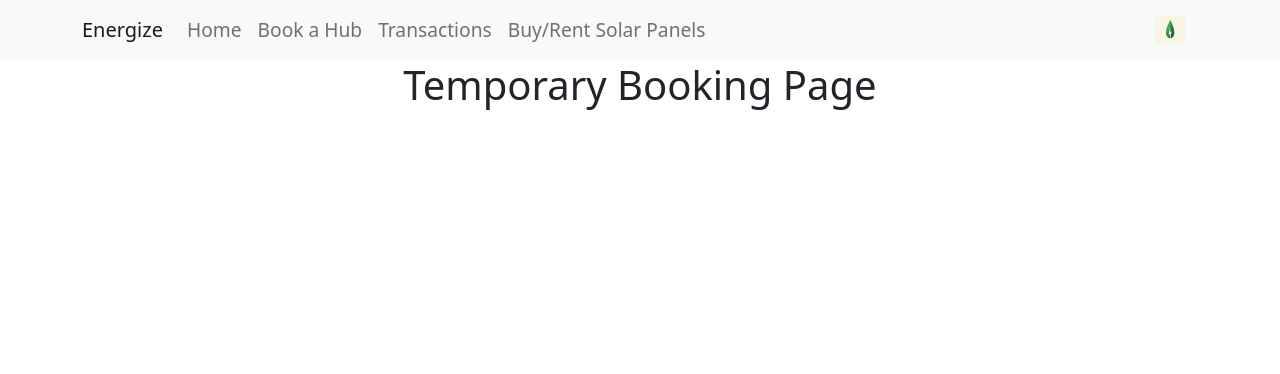
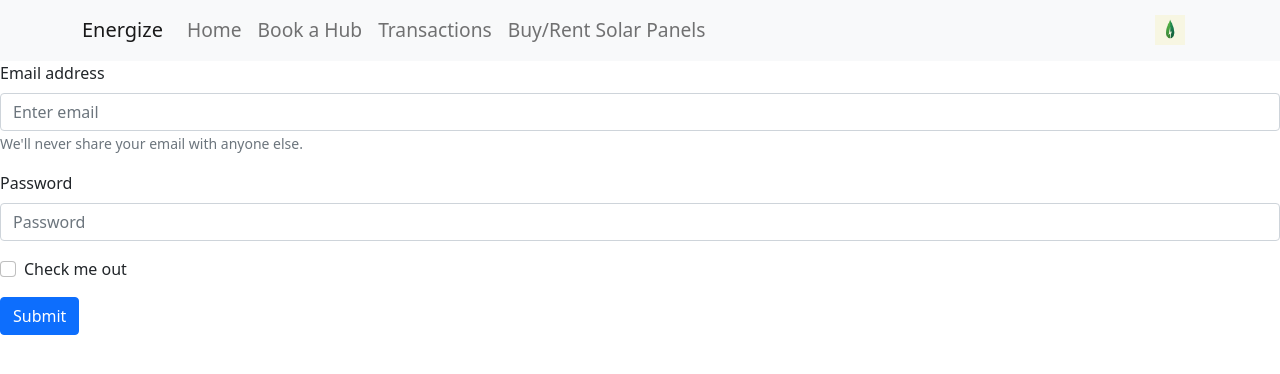
Before and after one commit to Chockaaa/Energize, a React (Create React App) app in the folder energize_app/: page /Book in a window 1280 px wide. Shown: the top 374 px of the page. Built offline with nearby package versions, Linux system fonts and the light colour scheme; no server answers; sample sign-in values are in the browser's storage.

Commit message:
map stuff

```diff
--- a/energize_app/src/App.js
+++ b/energize_app/src/App.js
@@ -21,7 +21,8 @@ function App() {
             <Routes>
               <Route exact path="/" element={<PrivateRoute><Dashboard/></PrivateRoute>} />
               <Route exact path="/Profile" element={<PrivateRoute><Profile/></PrivateRoute>} />
-              <Route exact path="/Book" element={<PrivateRoute><Booking/></PrivateRoute>} />
+              <Route exact path="/Book" element={<PrivateRoute><Booking/></PrivateRoute>}/>
+              <Route exact path="/Book/:hubId" element={<PrivateRoute><Booking/></PrivateRoute>}/>
               <Route exact path="/Transactions" element={<PrivateRoute><Transactions/></PrivateRoute>} />
               <Route exact path="/SolarPanels" element={<PrivateRoute><SolarPanel/></PrivateRoute>} />
               <Route path="/signup" element={<Signup />} />
--- a/energize_app/src/components/Booking.js
+++ b/energize_app/src/components/Booking.js
@@ -1,13 +1,43 @@
-import React from "react";
+import React, { useEffect, useState } from "react";
 import NavigationBar from "./NavigationBar";
+import { Button, Form } from "react-bootstrap"
+import { Outlet, useParams } from "react-router-dom";
 
 const Booking = () => {
+  const hubSelected = useParams()
+  useEffect(() => {
+    console.log(hubSelected)
+  })
+
   return (
     <>
       <NavigationBar />
-      <div className="col d-flex justify-content-center">
-        <h1>Temporary Booking Page</h1>
-      </div>
+      {hubSelected ?
+        //form with preselected hub
+        <Form>
+          <Form.Group className="mb-3" controlId="formBasicEmail">
+            <Form.Label>Email address</Form.Label>
+            <Form.Control type="email" placeholder="Enter email" />
+            <Form.Text className="text-muted">
+              We'll never share your email with anyone else.
+            </Form.Text>
+          </Form.Group>
+
+          <Form.Group className="mb-3" controlId="formBasicPassword">
+            <Form.Label>Password</Form.Label>
+            <Form.Control type="password" placeholder="Password" />
+          </Form.Group>
+          <Form.Group className="mb-3" controlId="formBasicCheckbox">
+            <Form.Check type="checkbox" label="Check me out" />
+          </Form.Group>
+          <Button variant="primary" type="submit">
+            Submit
+          </Button>
+        </Form> :
+        //fresh form
+        null
+      }
+      <Outlet></Outlet>
     </>
   );
 };
--- a/energize_app/src/components/mapComponent.js
+++ b/energize_app/src/components/mapComponent.js
@@ -2,6 +2,8 @@
 import { useMemo, useState, useEffect } from "react";
 import { GoogleMap, useLoadScript, Marker, InfoWindow } from "@react-google-maps/api";
 import { Button } from "react-bootstrap"
+import { useNavigate } from "react-router-dom";
+
 export default function MapComp() {
     const { isLoaded } = useLoadScript({
         googleMapsApiKey: 'AIzaSyA5FKJwPSdMiQpSCPaWS1oo2O7rgCCnBOE',
@@ -14,14 +16,13 @@ export default function MapComp() {
 function Map() {
     const [markers, setMarkers] = useState([])
     const [selectedMarker, setSelectedMarker] = useState(null)
-
+    const navigate = useNavigate()
     useEffect(() => {
         setMarkers(
             [
-                { title: 'Hub 1', lat: 18.9712, lng: -72 },
-                { title: 'Hub 2', lat: 18.9712, lng: -73 },
-                { title: 'Hub 3', lat: 18.9712, lng: -74 }
-
+                { id:1,title: 'Hub 1', lat: 18.9712, lng: -72, hubCurrentCapacity:1000 ,hubMaxCapacity:2000},
+                { id:2,title: 'Hub 2', lat: 18.9682, lng: -73, hubCurrentCapacity:5000 ,hubMaxCapacity:2000 },
+                { id:3,title: 'Hub 3', lat: 18.9712, lng: -73.3126, hubCurrentCapacity:2000 ,hubMaxCapacity:2000 }
             ]
         )
     }, []);
@@ -31,6 +32,11 @@ function Map() {
         height: '400px'
     }))
 
+    const handleOnClick = (selected) => {
+        console.log(selected.value)
+
+        navigate(`/Book/${selected.value}`)
+    }
     return (
         <GoogleMap
             zoom={8}
@@ -45,10 +51,11 @@ function Map() {
                         setSelectedMarker(marker);
                     }}
 
-                />
+                >
+                </Marker>
             ))}
-
-            {selectedMarker ? (
+            {selectedMarker && (
+                <>
                     <InfoWindow
                         position={{ lat: selectedMarker.lat, lng: selectedMarker.lng }}
                         onCloseClick={() => {
@@ -56,11 +63,18 @@ function Map() {
                         }}
                     >
                         <div>
-                        <h2>{selectedMarker.title}</h2>
-                        <Button></Button>
+                            <img height='100px'width='250px' src="https://lh5.googleusercontent.com/p/AF1QipORyPFKRG4fdGCPKwITLY9fL8Iv6eH9m6ghJBnf=w408-h274-k-no"></img>
+                            <h3>Title: {selectedMarker.title}</h3>
+                            <h5>Current capacity(Watts): {selectedMarker.hubCurrentCapacity}/{selectedMarker.hubMaxCapacity}</h5>
+                            <Button value={selectedMarker.id}
+                                onClick={(e)=>{handleOnClick(e.target)}}
+                            >Book now</Button>
                         </div>
                     </InfoWindow>
-            ) : null}
+                </>
+
+            )}
+
         </GoogleMap>
     );
 }
--- a/energize_app/src/index.js
+++ b/energize_app/src/index.js
@@ -5,7 +5,7 @@ import "bootstrap/dist/css/bootstrap.min.css"
 
 const root = ReactDOM.createRoot(document.getElementById('root'));
 root.render(
-  <React.StrictMode>
+  //<React.StrictMode>
     <App />
-  </React.StrictMode>
+  //</React.StrictMode>
 );
```
Lines whose indentation alone changed are shown as unchanged.
